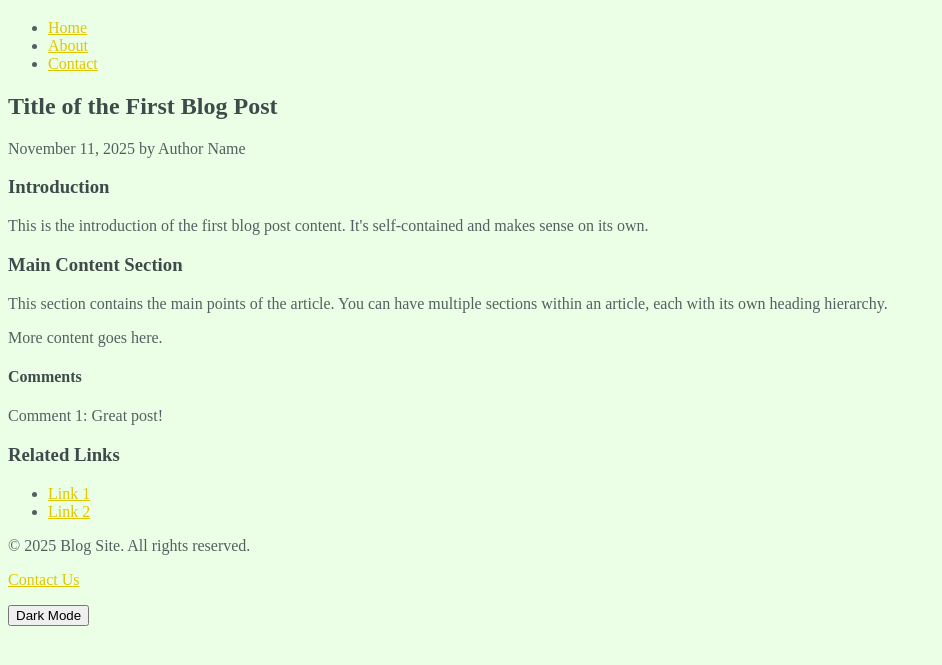
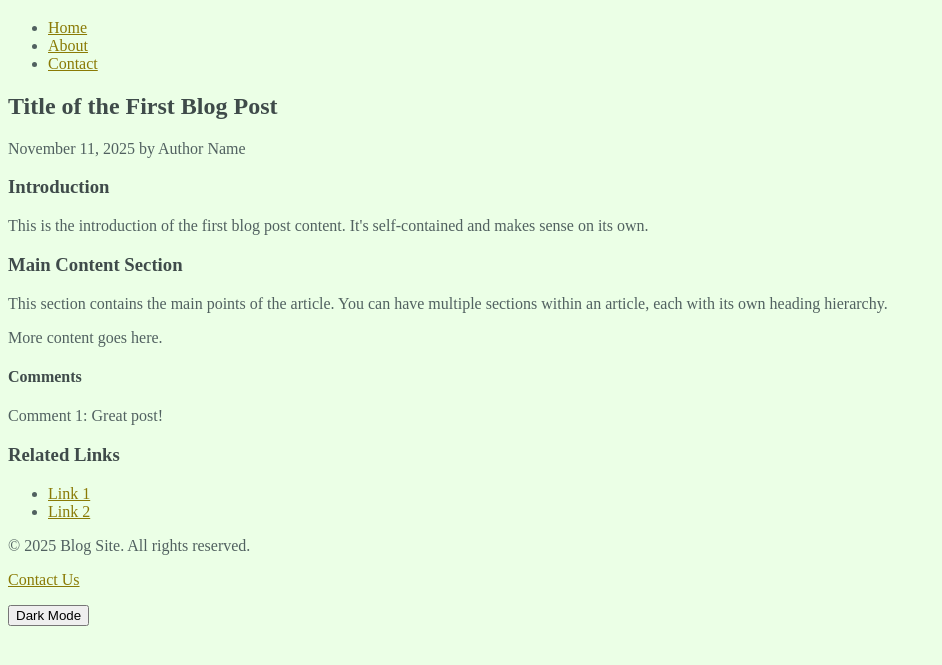
Before and after one commit to IDBCourses/kd401b-ht26-a3-Mariemlam, a plain HTML site: page index.html in a window 1280 px wide. Shown: the part 61-726 px from the top of the page, without its empty margins (0-942 px from the left). Drawn offline with Linux system fonts and the light colour scheme.

Commit message:
change the links color

```diff
--- a/light.css
+++ b/light.css
@@ -1,7 +1,7 @@
 :root {
   --color-bg: hsl(108, 100%, 95%);
   --color-text: hsl(176, 9%, 35%);
-  --color-accent: hsl(53, 100%, 44%);
+  --color-accent: hsl(53, 93%, 28%);
   --color-heading: hsl(175, 9%, 27%);
 }
 body {
@@ -18,5 +18,5 @@ a {
   color: var(--color-accent);
 }
 a:hover {
-  color: hsl(53, 100%, 25%);
+  color: hsl(53, 100%, 12%);
 }
```
